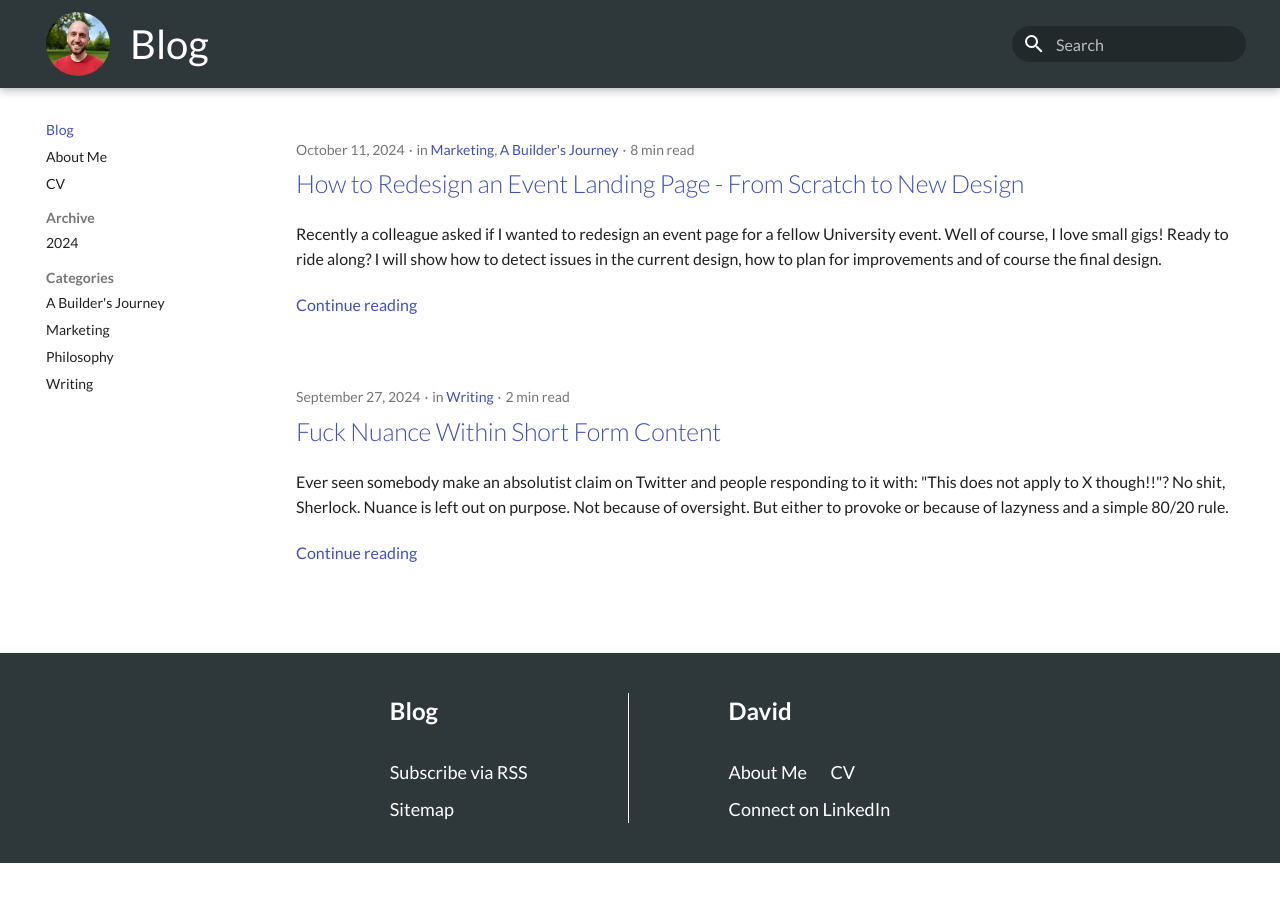
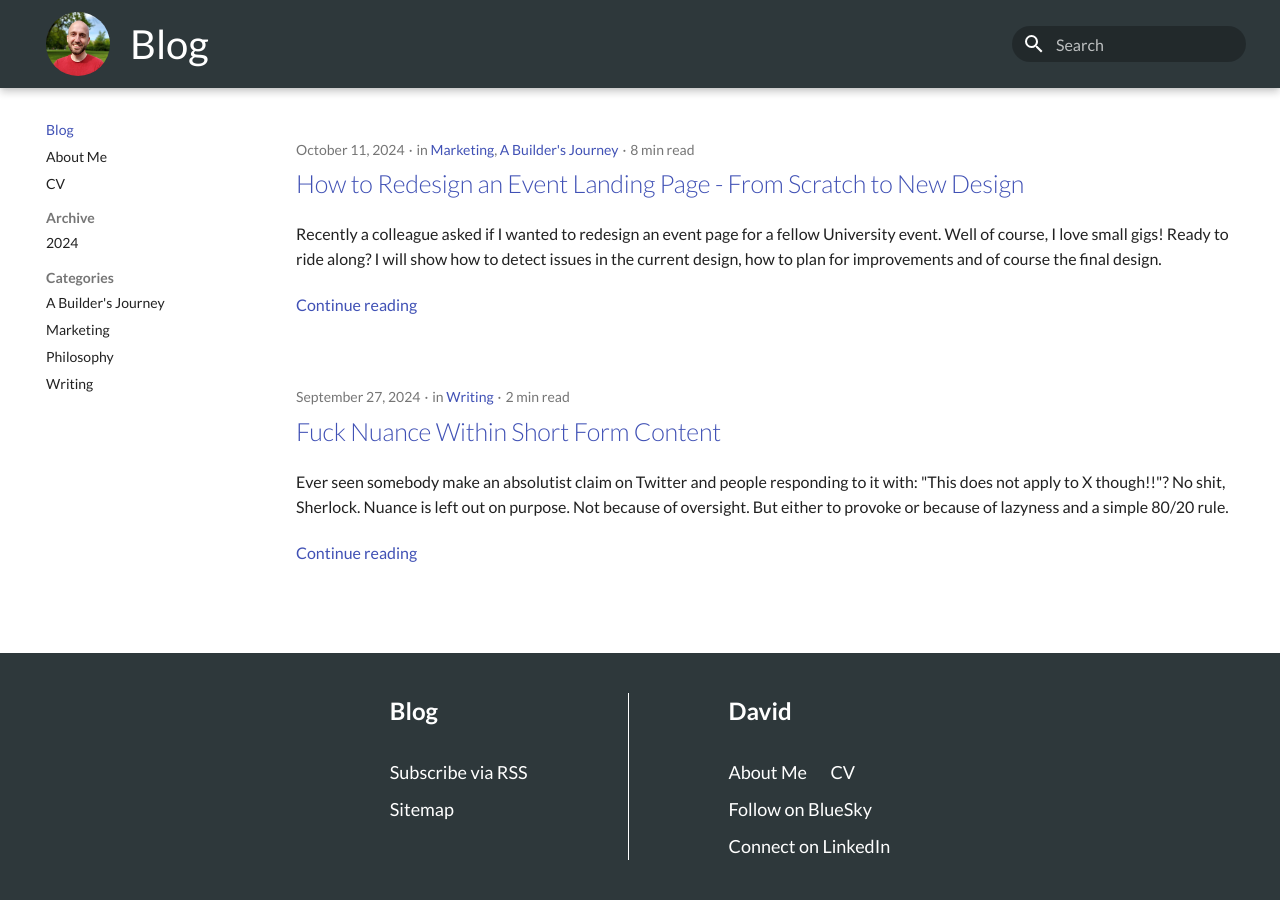
Before and after one commit to davegson/davegson.com, an MkDocs documentation site: the page built from docs/index.md, in a window 1280 px wide and 900 px high, scrolled down 607 px. Built offline with MkDocs 1.6.1 and Material for MkDocs 9.7.7, drawn with Linux system fonts in a browser that asks for light colours; plug-ins that fetch from the network failed and are left out; before the commit the page ends 1470 px from its top, so only the background shows below that.

Commit message:
Link to my bsky

```diff
--- a/overrides/partials/footer.html
+++ b/overrides/partials/footer.html
@@ -98,6 +98,7 @@
         <a href="/about/">About Me</a>
         <a href="/about/cv/" style="margin-left: 1rem;">CV</a>
       </span>
+      <a href="https://bsky.app/profile/davegson.com">Follow on BlueSky</a>
       <a href="https://www.linkedin.com/in/davegson/">Connect on LinkedIn</a>
     </div>
 
```
